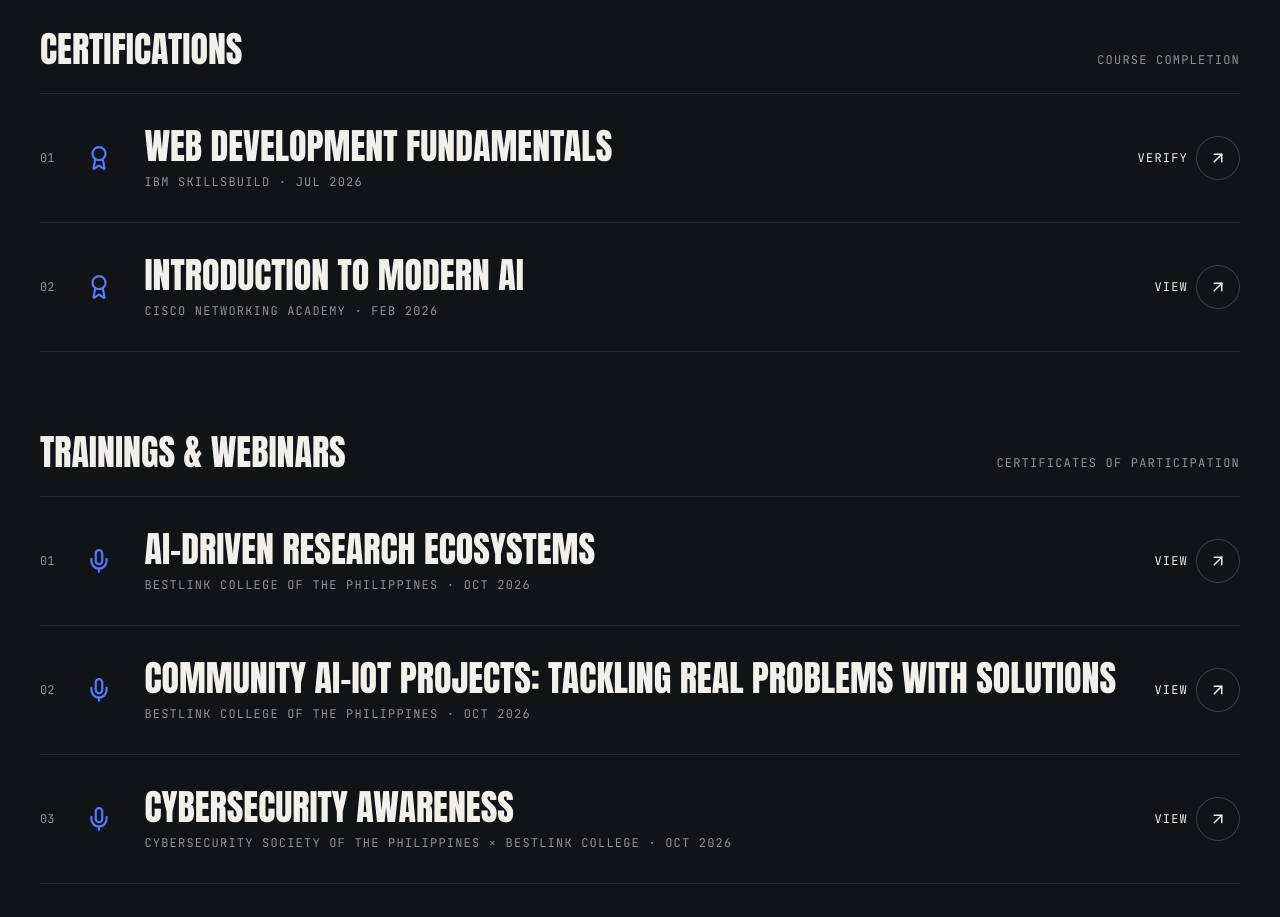
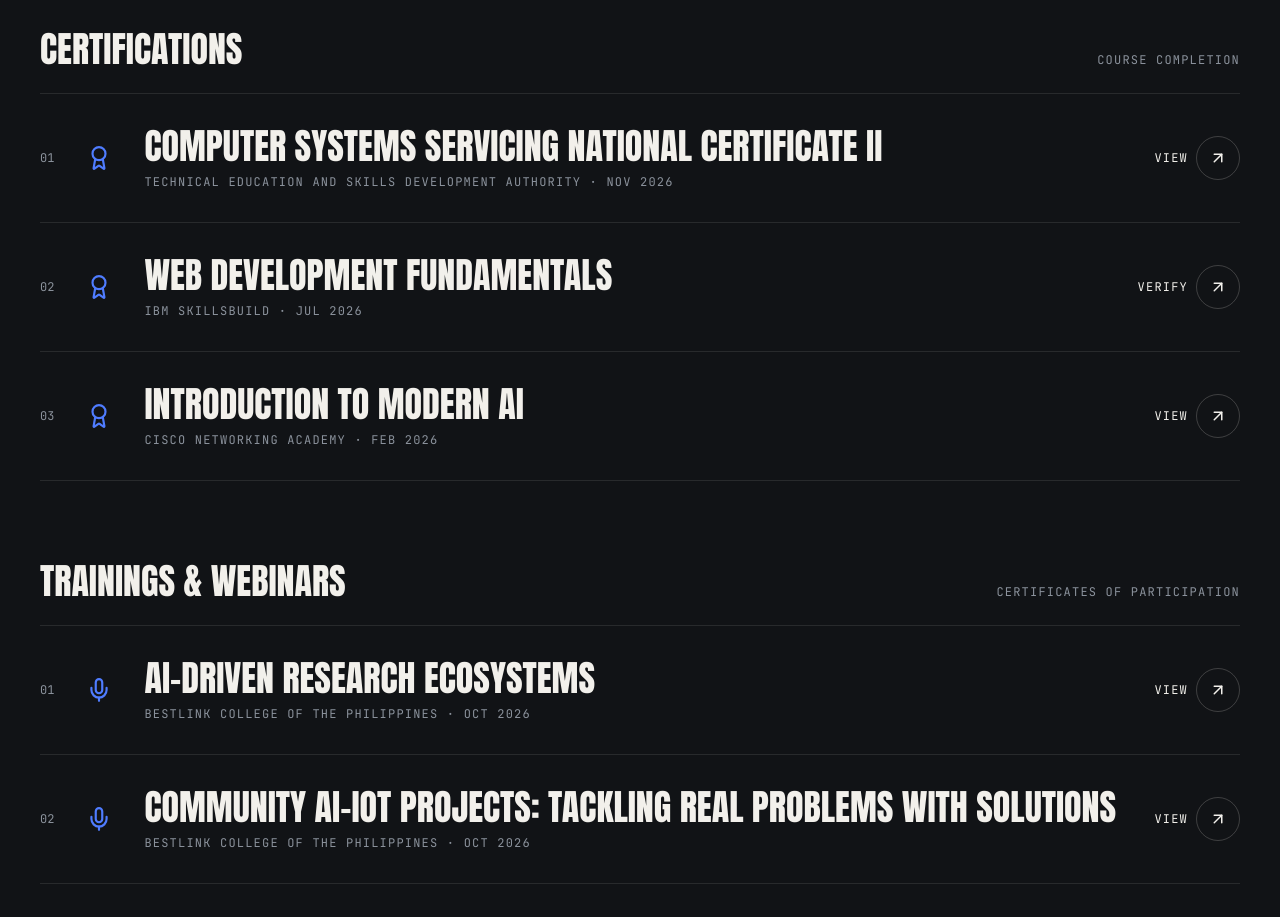
Before and after one commit to Jasmine-Git-Hub/jasmine-espiritu-portfolio, a React (Vite) app: page / in a window 1280 px wide. Shown: the part 4180-5097 px from the top of the page. Built offline with nearby package versions, Linux system fonts and the light colour scheme.

Commit message:
Fix duplicate type declarations, add TESDA NC II to certificates

```diff
--- a/src/data/portfolio.ts
+++ b/src/data/portfolio.ts
@@ -5,6 +5,7 @@ import brandingPDF from '../assets/BrandingwithAI.pdf';
 import cybersecurityCert from '../assets/cert-cybersecurity-awareness.jpg';
 import aiIotCert from '../assets/cert-community-ai-iot.png';
 import aiResearchCert from '../assets/cert-ai-research-ecosystems.jpg';
+import NationalCertificate from '../assets/nc.pdf';
 
 export const profile = {
   firstName: 'Jasmine',
@@ -95,6 +96,12 @@ export type Certificate = {
 // Credentials earned by completing a course or assessment
 export const certifications: Certificate[] = [
   {
+    title: 'Computer Systems Servicing National Certificate II',
+    issuer: 'Technical Education and Skills Development Authority',
+    date: 'Nov 2026',
+    href: NationalCertificate,
+  },
+  {
     title: 'Web Development Fundamentals',
     issuer: 'IBM SkillsBuild',
     date: 'Jul 2026',
```
Also changed, not shown: 1 other file (tests, documents, lock files or other folders).
